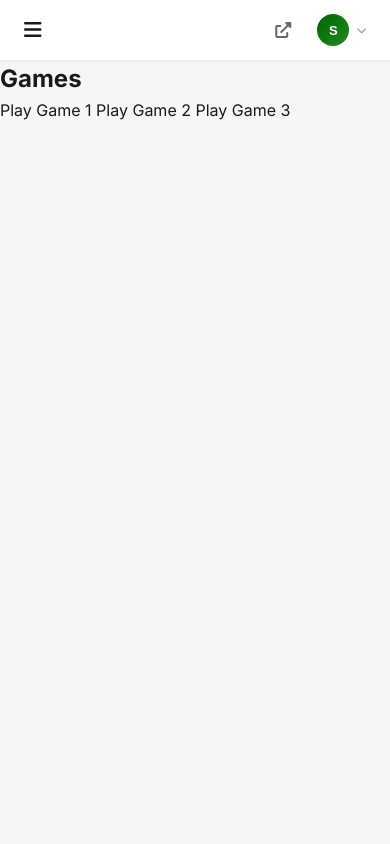
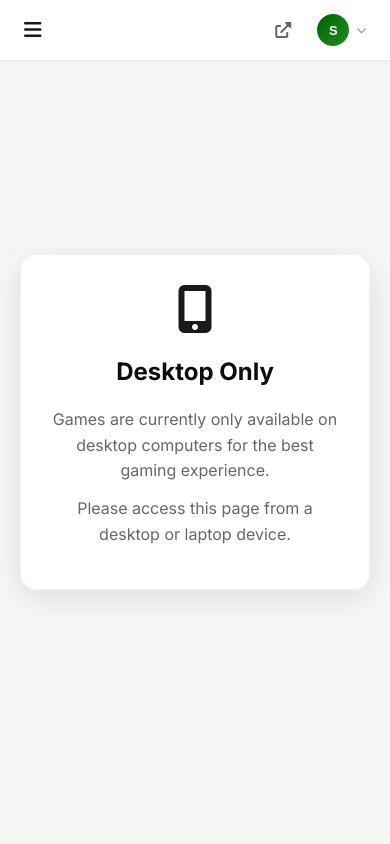
Before and after one commit to matrix505/flask_WEB_SYSTEM_client2, a Flask app: page /games in a window 390 px wide. Run offline with Flask 3, Linux system fonts and the light colour scheme; the visitor is signed in with stand-in values (Sample User, id 1).

Commit message:
Changed design of game page and its layout

```diff
--- a/routes/user.py
+++ b/routes/user.py
@@ -66,4 +66,35 @@ def edit_profile():
 @login_required
 def games():
     """Games page - only for verified users"""
-    return render_template('games.html')
+    # Sample games data - replace with actual database query when games are implemented
+    games_data = [
+        {
+            'id': 1,
+            'title': 'Snake Game',
+            'description': 'Classic snake game where you control a snake to eat food and grow longer.',
+            'image': '/static/images/snake.jpg',
+            'url': '/play/snake'
+        },
+        {
+            'id': 2,
+            'title': 'Tetris',
+            'description': 'Arrange falling blocks to create complete lines and score points.',
+            'image': '/static/images/tetris.jpg',
+            'url': '/play/tetris'
+        },
+        {
+            'id': 3,
+            'title': 'Puzzle Quest',
+            'description': 'Solve challenging puzzles and brain teasers to test your logic.',
+            'image': '/static/images/puzzle.jpg',
+            'url': '/play/puzzle'
+        },
+        {
+            'id': 4,
+            'title': 'Card Memory',
+            'description': 'Match pairs of cards in this memory game to improve your concentration.',
+            'image': '/static/images/memory.jpg',
+            'url': '/play/memory'
+        }
+    ]
+    return render_template('games.html', games=games_data)
--- a/static/css/style.css
+++ b/static/css/style.css
@@ -2843,3 +2843,173 @@ a {
         gap: 16px;
     }
 }
+
+/* Games Page Styles */
+.games-header {
+    text-align: center;
+    margin-bottom: 30px;
+}
+
+.games-header h2 {
+    font-size: 28px;
+    font-weight: 700;
+    color: #0d0d0d;
+    margin-bottom: 8px;
+}
+
+.games-header p {
+    color: #666;
+    font-size: 16px;
+}
+
+.games-grid {
+    display: grid;
+    grid-template-columns: repeat(auto-fit, minmax(280px, 1fr));
+    gap: 20px;
+    margin-top: 20px;
+}
+
+.game-card {
+    background: linear-gradient(180deg, rgba(255,255,255,0.98), rgba(250,250,250,0.98));
+    border-radius: 16px;
+    overflow: hidden;
+    box-shadow: 0 4px 12px rgba(16,24,40,0.04);
+    transition: transform 0.14s ease, box-shadow 0.14s ease;
+    border: 1px solid rgba(20,20,20,0.04);
+}
+
+.game-card:hover {
+    transform: translateY(-4px);
+    box-shadow: 0 12px 32px rgba(16,24,40,0.08);
+}
+
+.game-image {
+    height: 180px;
+    overflow: hidden;
+    background: #f0f0f0;
+}
+
+.game-image img {
+    width: 100%;
+    height: 100%;
+    object-fit: cover;
+}
+
+.game-placeholder {
+    width: 100%;
+    height: 100%;
+    display: flex;
+    align-items: center;
+    justify-content: center;
+    background: linear-gradient(135deg, var(--accent-green), #4ade80);
+    color: white;
+    font-size: 48px;
+}
+
+.game-info {
+    padding: 20px;
+}
+
+.game-info h3 {
+    font-size: 18px;
+    font-weight: 600;
+    color: #0d0d0d;
+    margin-bottom: 8px;
+}
+
+.game-info p {
+    color: #666;
+    font-size: 14px;
+    line-height: 1.5;
+    margin-bottom: 16px;
+}
+
+.no-games {
+    grid-column: 1 / -1;
+    text-align: center;
+    padding: 40px;
+    color: #666;
+}
+
+@media (max-width: 768px) {
+    .games-header h2 {
+        font-size: 24px;
+    }
+
+    .games-grid {
+        grid-template-columns: 1fr;
+        gap: 16px;
+    }
+
+    .game-card {
+        border-radius: 12px;
+    }
+
+    .game-image {
+        height: 150px;
+    }
+
+    .game-info {
+        padding: 16px;
+    }
+}
+
+/* Mobile Lock Styles */
+.mobile-lock {
+    display: none;
+    position: fixed;
+    top: 0;
+    left: 0;
+    width: 100%;
+    height: 100%;
+    background: linear-gradient(135deg, var(--bg), rgba(255,255,255,0.95));
+    z-index: 9999;
+    align-items: center;
+    justify-content: center;
+    padding: 20px;
+}
+
+.mobile-lock-content {
+    text-align: center;
+    max-width: 400px;
+    padding: 30px;
+    background: rgba(255,255,255,0.9);
+    border-radius: 16px;
+    box-shadow: 0 8px 32px rgba(0,0,0,0.1);
+    border: 1px solid rgba(0,0,0,0.05);
+}
+
+.mobile-lock-content i {
+    font-size: 48px;
+    color: var(--accent-green);
+    margin-bottom: 20px;
+}
+
+.mobile-lock-content h2 {
+    font-size: 24px;
+    font-weight: 700;
+    color: #0d0d0d;
+    margin-bottom: 16px;
+}
+
+.mobile-lock-content p {
+    color: #666;
+    font-size: 16px;
+    line-height: 1.6;
+    margin-bottom: 12px;
+}
+
+.desktop-content {
+    display: block;
+}
+
+/* Mobile/Tablet Lock - Show lock, hide content */
+@media (max-width: 1024px) {
+    .mobile-lock {
+        display: flex;
+    }
+
+    .desktop-content {
+        display: none;
+    }
+}
--- a/templates/games.html
+++ b/templates/games.html
@@ -6,12 +6,48 @@
 {% endif %}
 
 {% block content %}
-	<div class="games-page">
-		<h2>Games</h2>
-		<div class="games-list">
-			<a href="#" class="game-btn colorful">Play Game 1</a>
-			<a href="#" class="game-btn colorful">Play Game 2</a>
-			<a href="#" class="game-btn colorful">Play Game 3</a>
-		</div>
-	</div>
+<!-- Mobile Lock Message -->
+<div class="mobile-lock">
+    <div class="mobile-lock-content">
+        <i class="fas fa-mobile-alt"></i>
+        <h2>Desktop Only</h2>
+        <p>Games are currently only available on desktop computers for the best gaming experience.</p>
+        <p>Please access this page from a desktop or laptop device.</p>
+    </div>
+</div>
+
+<!-- Desktop Content -->
+<div class="desktop-content">
+    <div class="user-content">
+        <div class="games-header">
+            <h2>Available Games</h2>
+            <p>Choose a game to play and have fun!</p>
+        </div>
+        <div class="games-grid">
+            {% for game in games %}
+            <div class="game-card">
+                <div class="game-image">
+                    {% if game.image %}
+                    <img src="{{ game.image }}" alt="{{ game.title }}">
+                    {% else %}
+                    <div class="game-placeholder">
+                        <i class="fas fa-gamepad"></i>
+                    </div>
+                    {% endif %}
+                </div>
+                <div class="game-info">
+                    <h3>{{ game.title }}</h3>
+                    <p>{{ game.description or 'Enjoy this exciting game!' }}</p>
+                    <a href="{{ game.url }}" class="btn btn-primary">Play Now</a>
+                </div>
+            </div>
+            {% endfor %}
+            {% if not games %}
+            <div class="no-games">
+                <p>No games available at the moment.</p>
+            </div>
+            {% endif %}
+        </div>
+    </div>
+</div>
 {% endblock %}
```
